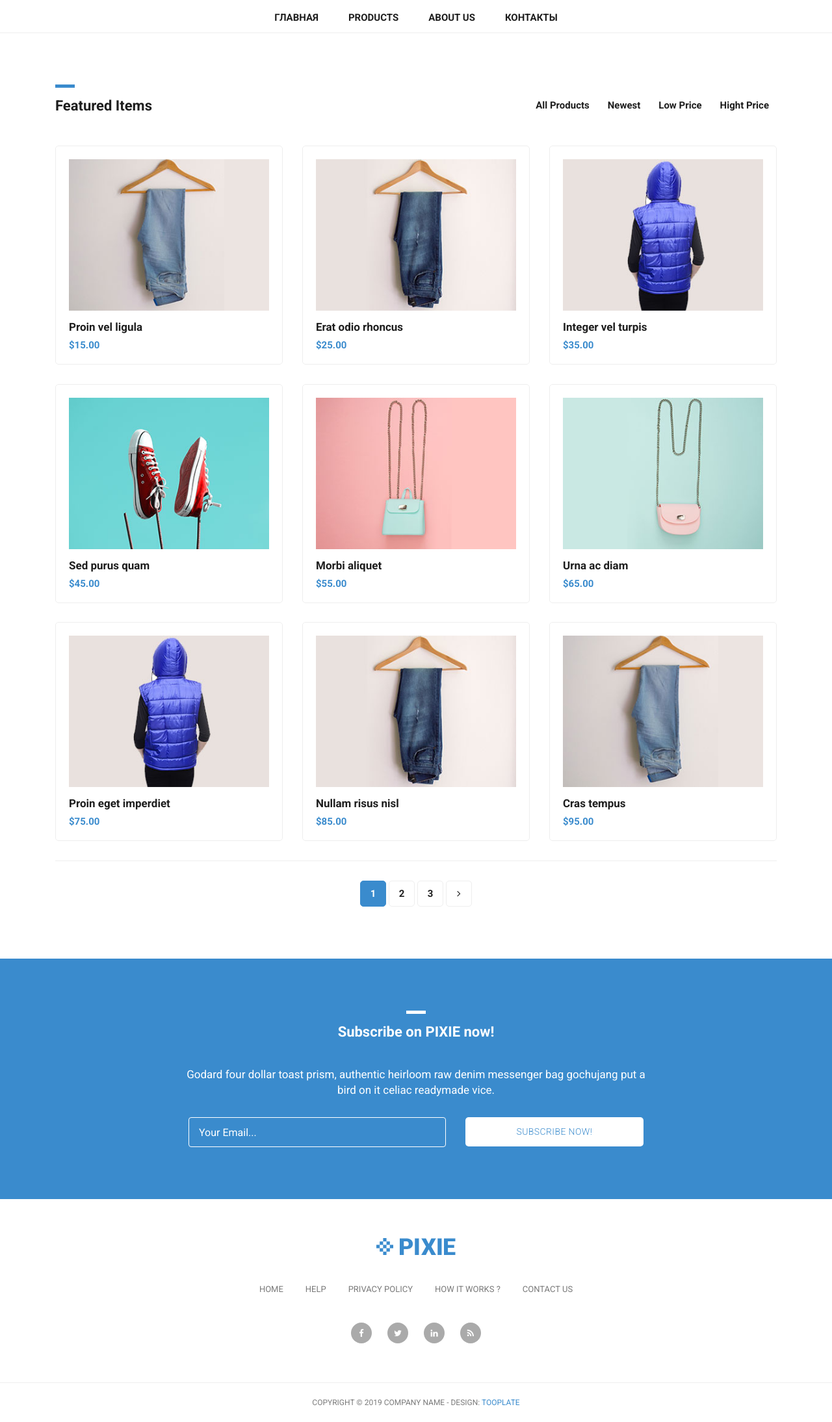
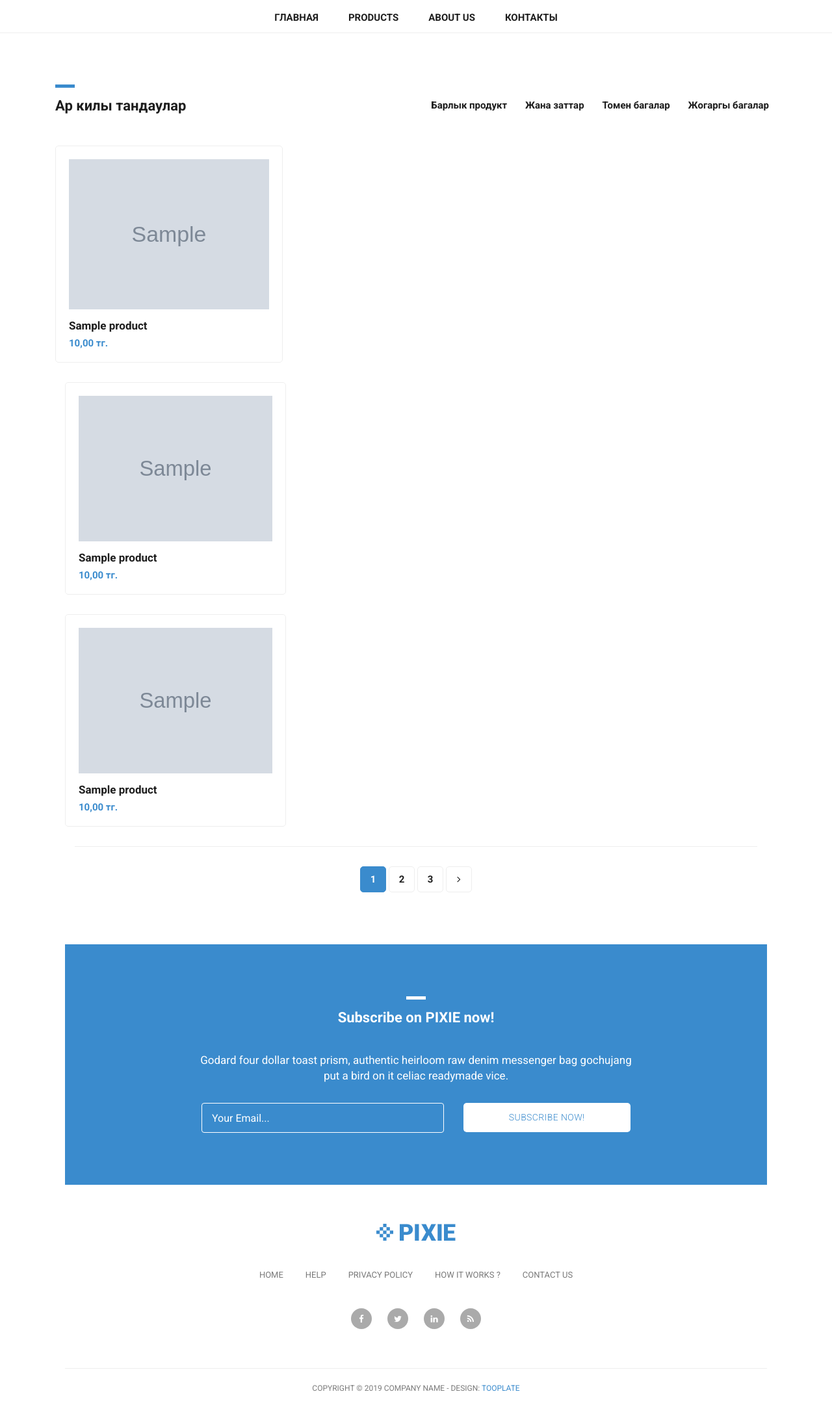
Before and after one commit to Nuraly123456/home_work_01, a Django app: page /products/ in a window 1280 px wide. Shown: the part 140-2328 px from the top of the page at 65% size. After the commit the page ends 2281 px from the top, so only its background shows below. Run offline with Django 5.2, Linux system fonts and the light colour scheme; tables that the repository leaves empty hold one stand-in row (values such as "Sample post"); grey boxes marked "Sample" are stand-in pictures; some libraries are stand-ins or nearby versions.

Commit message:
работа с данными класс

```diff
--- a/mainapp/views.py
+++ b/mainapp/views.py
@@ -1,24 +1,16 @@
-# mainapp/views.py
 from django.shortcuts import render
 from .models import Product
 
 def index(request):
-    title = 'Главная страница'
+    products = Product.objects.all()[:3]
+    return render(request, 'index.html', {'title': 'Главная страница', 'products': products})
 
-    prods = Product.objects.all()[:3]
-
-    context = {
-        'title': title,
-        'products': prods,
-    }
-
-    return render(request, 'index.html', context)
+def products(request):
+    products = Product.objects.all()
+    return render(request, 'products.html', {'title': 'Products', 'products': products})
 
 def contacts(request):
-    return  render(request, 'contacts.html')
+    return render(request, 'contacts.html')
 
 def about(request):
     return render(request, 'about.html')
-
-def products(request):
-    return render(request, 'products.html')
--- a/templates/products.html
+++ b/templates/products.html
@@ -75,15 +75,15 @@ https://www.tooplate.com/view/2114-pixie
           <div class="col-md-4 col-sm-12">
             <div class="section-heading">
               <div class="line-dec"></div>
-              <h1>Featured Items</h1>
+              <h1>Ар килы тандаулар</h1>
             </div>
           </div>
           <div class="col-md-8 col-sm-12">
             <div id="filters" class="button-group">
-              <button class="btn btn-primary" data-filter="*">All Products</button>
-              <button class="btn btn-primary" data-filter=".new">Newest</button>
-              <button class="btn btn-primary" data-filter=".low">Low Price</button>
-              <button class="btn btn-primary" data-filter=".high">Hight Price</button>
+              <button class="btn btn-primary" data-filter="*">Барлык продукт</button>
+              <button class="btn btn-primary" data-filter=".new">Жана заттар</button>
+              <button class="btn btn-primary" data-filter=".low">Томен багалар</button>
+              <button class="btn btn-primary" data-filter=".high">Жогаргы багалар</button>
             </div>
           </div>
         </div>
@@ -93,89 +93,57 @@ https://www.tooplate.com/view/2114-pixie
     <div class="featured container no-gutter">
 
 <div class="row posts">
-            <div id="1" class="item new col-md-4">
-              <a href="single-product.html">
+  {% for product in products %}
+    <div class="item new col-md-4">
+      <a href="#">
         <div class="featured-item">
-                  <img src="{% static 'assets/images/product-01.jpg' %}" alt="">
-                  <h4>Proin vel ligula</h4>
-                  <h6>$15.00</h6>
+          {% if product.image %}
+            <img src="{{ product.image.url }}" alt="{{ product.name }}">
+          {% else %}
+            <img src="{% static 'assets/images/noimage.jpg' %}" alt="нет изображения">
+          {% endif %}
+          <h4>{{ product.name }}</h4>
+          <h6>{{ product.price }} тг.</h6>
         </div>
       </a>
     </div>
-            <div id="2" class="item high col-md-4">
-              <a href="single-product.html">
+  {% endfor %}
+</div>
+
+          <div class="featured container no-gutter">
+
+<div class="row posts">
+  {% for product in products %}
+    <div class="item low col-md-4">
+      <a href="#">
         <div class="featured-item">
-                  <img src="{% static 'assets/images/product-02.jpg' %}" alt="">
-                  <h4>Erat odio rhoncus</h4>
-                  <h6>$25.00</h6>
+          {% if product.image %}
+            <img src="{{ product.image.url }}" alt="{{ product.name }}">
+          {% endif %}
+          <h4>{{ product.name }}</h4>
+          <h6>{{ product.price }} тг.</h6>
         </div>
       </a>
     </div>
-            <div id="3" class="item low col-md-4">
-              <a href="single-product.html">
+  {% endfor %}
+</div>
+
+            <div class="row posts">
+  {% for product in products %}
+    <div class="item high col-md-4">
+      <a href="#">
         <div class="featured-item">
-                  <img src="{% static 'assets/images/product-03.jpg' %}" alt="">
-                  <h4>Integer vel turpis</h4>
-                  <h6>$35.00</h6>
+          {% if product.image %}
+            <img src="{{ product.image.url }}" alt="{{ product.name }}">
+          {% endif %}
+          <h4>{{ product.name }}</h4>
+          <h6>{{ product.price }} тг.</h6>
         </div>
       </a>
     </div>
-            <div id="4" class="item low col-md-4">
-              <a href="single-product.html">
-                <div class="featured-item">
-                  <img src="{% static 'assets/images/product-04.jpg' %}" alt="">
-                  <h4>Sed purus quam</h4>
-                  <h6>$45.00</h6>
+  {% endfor %}
 </div>
-              </a>
-            </div>
-            <div id="5" class="item new high col-md-4">
-              <a href="single-product.html">
-                <div class="featured-item">
-                  <img src="{% static 'assets/images/product-05.jpg' %}" alt="">
-                  <h4>Morbi aliquet</h4>
-                  <h6>$55.00</h6>
-                </div>
-              </a>
-            </div>
-            <div id="6" class="item new col-md-4">
-              <a href="single-product.html">
-                <div class="featured-item">
-                  <img src="{% static 'assets/images/product-06.jpg' %}" alt="">
-                  <h4>Urna ac diam</h4>
-                  <h6>$65.00</h6>
-                </div>
-              </a>
-            </div>
-            <div id="7" class="item new high col-md-4">
-              <a href="single-product.html">
-                <div class="featured-item">
-                  <img src="{% static 'assets/images/product-03.jpg' %}" alt="">
-                  <h4>Proin eget imperdiet</h4>
-                  <h6>$75.00</h6>
-                </div>
-              </a>
-            </div>
-            <div id="8" class="item low new col-md-4">
-              <a href="single-product.html">
-                <div class="featured-item">
-                  <img src="{% static 'assets/images/product-02.jpg' %}" alt="">
-                  <h4>Nullam risus nisl</h4>
-                  <h6>$85.00</h6>
-                </div>
-              </a>
-            </div>
-            <div id="9" class="item new col-md-4">
-              <a href="single-product.html">
-                <div class="featured-item">
-                  <img src="{% static 'assets/images/product-01.jpg' %}" alt="">
-                  <h4>Cras tempus</h4>
-                  <h6>$95.00</h6>
-                </div>
-              </a>
-            </div>
-        </div>
-    </div>
+
 
     <div class="page-navigation">
       <div class="container">
```
Also changed, not shown: media/product_images/item-03.jpg (added). Lines whose indentation alone changed are shown as unchanged.
